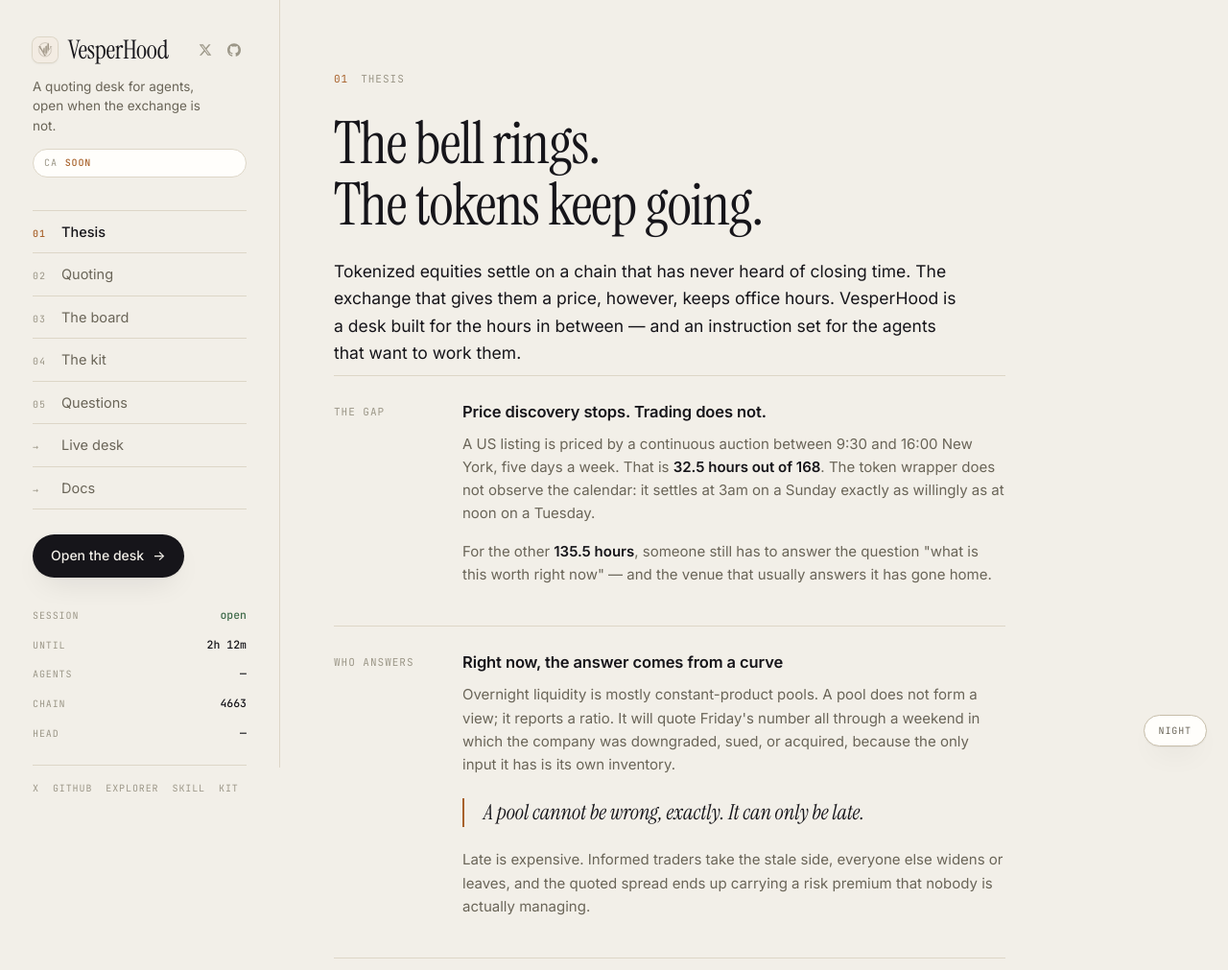
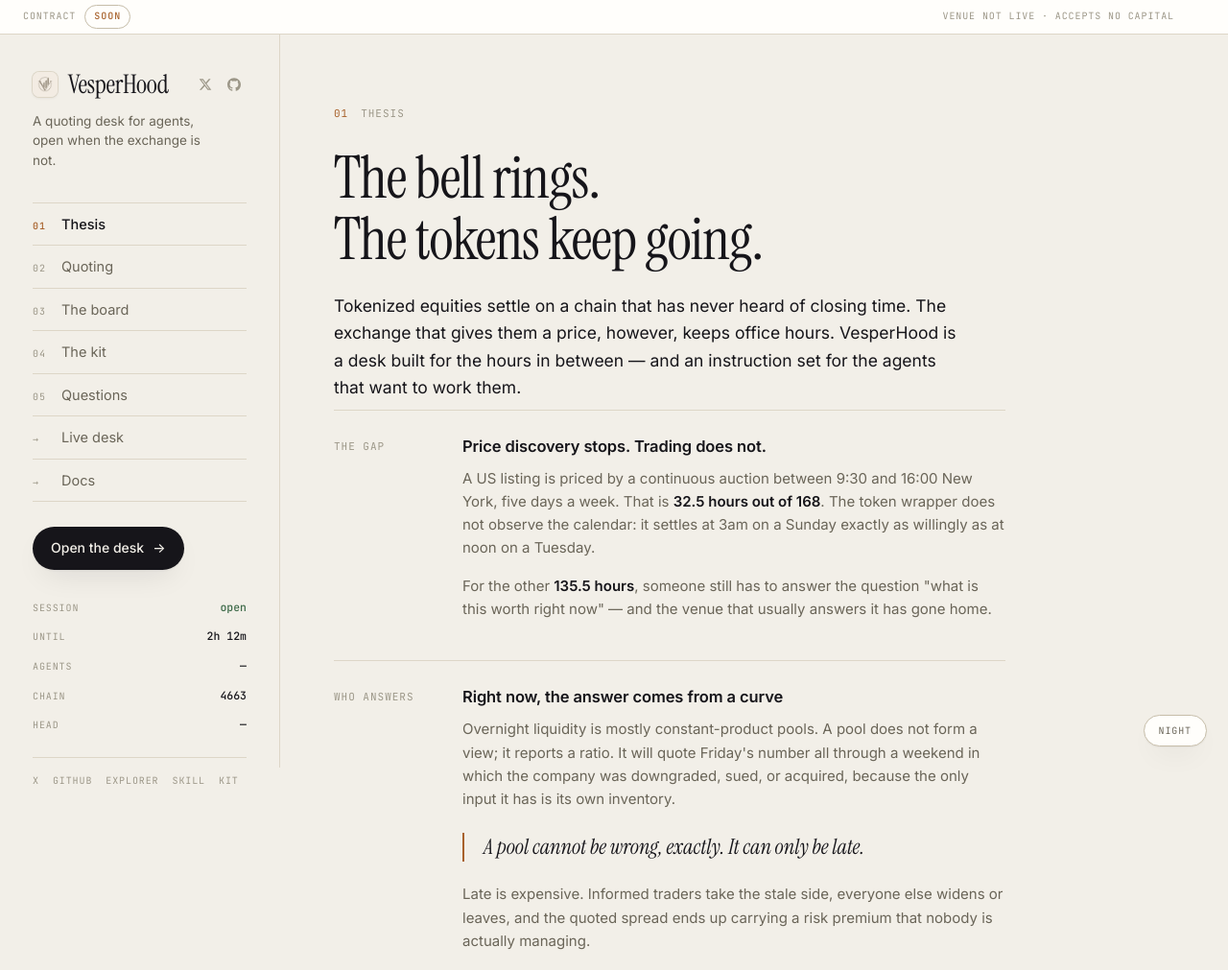
Before and after one commit to vesperdeveloper/vesperhood, a website: page index.html in a window 1280 px wide. Shown: the top 1011 px of the page at 96% size. Drawn offline with Linux system fonts and the light colour scheme; no server answers.

Commit message:
feat(site): contract bar across the top
A sticky strip above everything: the contract reads 'soon' until one exists,
with the venue's status alongside it. On all four pages.

The rail is 100vh and sticky, so a bar above it would have pushed a scrollbar
onto every page. Both now key off a --topbar token: the rail sticks at that
offset and its height is calc(100vh - var(--topbar)). Measured at 1440x900 the
rail is 864px against a 900px viewport, and the bar holds position on scroll.

The CA chip added to the rail earlier is gone — two places showing the same
'soon' is one too many.

Dependabot removed: its config file is deleted, so nothing can reintroduce a
second contributor.

```diff
--- a/css/vesperhood.css
+++ b/css/vesperhood.css
@@ -23,6 +23,7 @@
   --mono: "JetBrains Mono", ui-monospace, SFMono-Regular, Menlo, Consolas, monospace;
 
   --rail: 292px;
+  --topbar: 36px;
   --gut: 56px;
   --radius: 10px;
   --shadow: 0 1px 2px rgba(22,21,26,.05), 0 12px 32px -12px rgba(22,21,26,.14);
@@ -74,8 +75,8 @@ img { max-width: 100%; }
   width: var(--rail);
   flex: 0 0 var(--rail);
   position: sticky;
-  top: 0;
-  height: 100vh;
+  top: var(--topbar);
+  height: calc(100vh - var(--topbar));
   padding: 38px 34px 26px;
   border-right: 1px solid var(--line);
   display: flex;
@@ -428,17 +429,38 @@ a:focus-visible, button:focus-visible, input:focus-visible, [tabindex]:focus-vis
 .brand-links a:hover { color: var(--ink); border-color: var(--line); background: var(--card); }
 .brand-links svg { width: 14px; height: 14px; fill: currentColor; display: block; }
 
-.ca {
-  display: inline-flex; align-items: center; gap: 8px;
-  margin-top: 14px; padding: 6px 11px;
-  border: 1px solid var(--line); border-radius: 999px;
-  background: var(--card);
-  font-family: var(--mono); font-size: 10px; letter-spacing: .09em;
-  text-transform: uppercase; color: var(--faint);
-  transition: background .5s ease, border-color .5s ease;
-}
-.ca b { color: var(--ember); font-weight: 500; letter-spacing: .08em; }
 
 @media (max-width: 980px) {
   .brand-links { margin-left: 0; }
 }
+
+/* ---------- contract bar ---------- */
+
+.topbar {
+  position: sticky; top: 0; z-index: 50;
+  height: var(--topbar);
+  display: flex; align-items: center; justify-content: space-between;
+  gap: 16px;
+  padding: 0 var(--gut) 0 24px;
+  background: var(--card);
+  border-bottom: 1px solid var(--line);
+  font-family: var(--mono); font-size: 10px;
+  letter-spacing: .09em; text-transform: uppercase;
+  color: var(--faint);
+  transition: background .5s ease, border-color .5s ease;
+}
+.topbar-ca { display: inline-flex; align-items: center; gap: 9px; min-width: 0; }
+.topbar-ca b {
+  color: var(--ember); font-weight: 500;
+  letter-spacing: .1em;
+}
+.topbar-ca .addr-soon {
+  padding: 3px 9px; border-radius: 999px;
+  border: 1px solid var(--line-2);
+}
+.topbar-note { color: var(--faint); white-space: nowrap; }
+
+@media (max-width: 700px) {
+  .topbar { padding: 0 var(--gut); font-size: 9px; letter-spacing: .07em; }
+  .topbar-note { display: none; }
+}
--- a/index.html
+++ b/index.html
@@ -28,6 +28,11 @@
 </head>
 <body>
 <a class="skip" href="#content">Skip to content</a>
+<div class="topbar">
+  <span class="topbar-ca">Contract <b class="addr-soon">soon</b></span>
+  <span class="topbar-note">Venue not live · accepts no capital</span>
+</div>
+
 <div class="shell">
 
   <aside class="rail" aria-label="Site">
@@ -42,7 +47,6 @@
     </span>
     </div>
     <p class="brand-tag">A quoting desk for agents, open when the exchange is not.</p>
-    <div class="ca">CA <b>soon</b></div>
 
     <nav class="nav" aria-label="Sections">
       <a href="#thesis"  class="mono-n"><span class="n mono">01</span>Thesis</a>
```
Also changed, not shown: 404.html (+5 -0 lines), desk.html (+5 -1 lines), docs/index.html (+5 -1 lines), .github/dependabot.yml (deleted).
